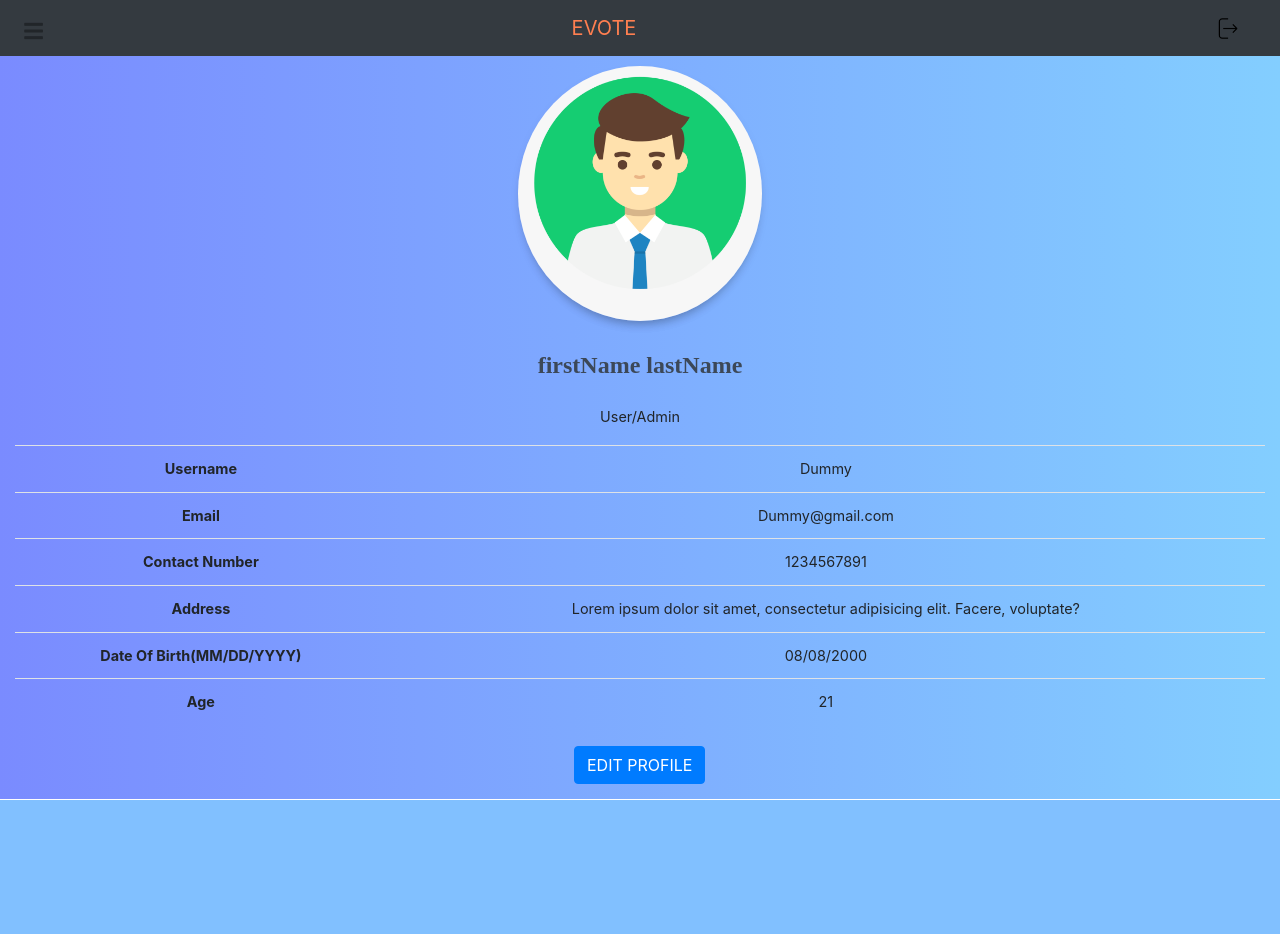
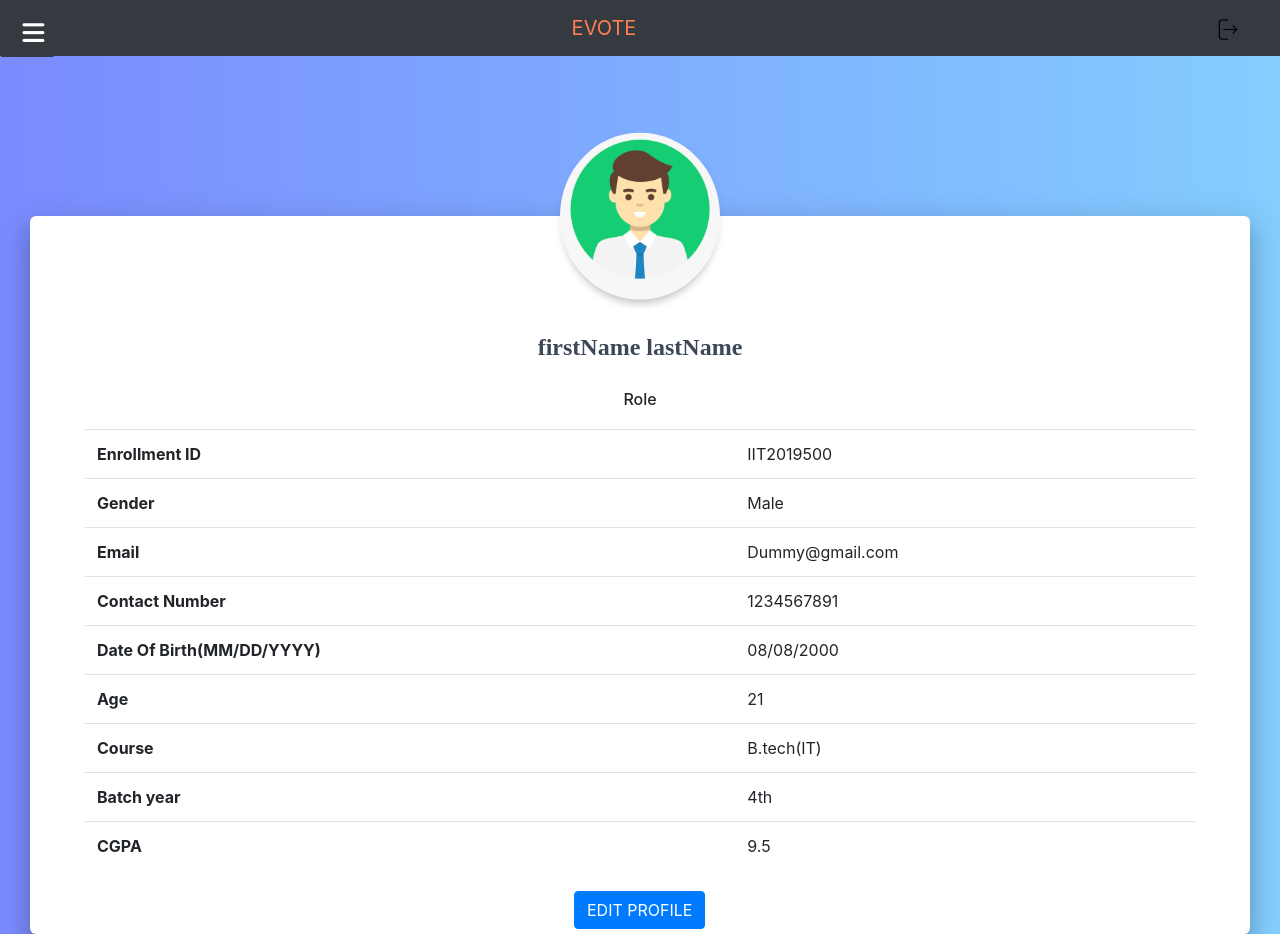
Before and after one commit to Cybertron-Avneesh/DBMS-Voting-System, a PHP site: page /voterprofile.html in a window 1280 px wide. Before the commit the page ends 800 px from the top, so only its background shows below. Run offline with PHP 8.4, Linux system fonts and the light colour scheme; some libraries are stand-ins or nearby versions.

Commit message:
Profile page updated

```diff
--- a/FRONTEND_PART/css/signup.css
+++ b/FRONTEND_PART/css/signup.css
@@ -4,7 +4,7 @@
   background-image: -webkit-linear-gradient(0deg, #766dff 0%, #88f3ff 100%);
   background-image: -ms-linear-gradient(0deg, #766dff 0%, #88f3ff 100%);
   background-size: 200% 100% !important;
-  height: calc(100vh - 56.9px);
+  height: 100vh;
 -webkit-animation: move 10s ease infinite;
         animation: move 10s ease infinite;
 transform: translate3d(0, 0, 0);
--- a/FRONTEND_PART/css/voterprofile.css
+++ b/FRONTEND_PART/css/voterprofile.css
@@ -1,128 +1,199 @@
-/*! CSS Used from: http://127.0.0.1:5501/FRONTEND_PART/css/main.css */
-*{margin:0;padding:0;box-sizing:border-box;}
-/*! CSS Used from: http://127.0.0.1:5501/FRONTEND_PART/css/profile.css */
-.name h6{margin-top:10px;margin-bottom:20px;}
-.title{font-size:x-large;}
-.profile-page .profile{text-align:center;}
-.profile-page .profile img{max-width:160px;width:100%;margin:0 auto;-webkit-transform:translate3d(0, -50%, 0);-moz-transform:translate3d(0, -50%, 0);-o-transform:translate3d(0, -50%, 0);-ms-transform:translate3d(0, -50%, 0);transform:translate3d(0, -50%, 0);}
-.img-raised{box-shadow:0 5px 15px -8px rgba(0, 0, 0, .24), 0 8px 10px -5px rgba(0, 0, 0, .2);}
-.rounded-circle{border-radius:50%!important;}
-.img-fluid{max-width:100%;height:auto;}
-.title{margin-top:30px;margin-bottom:25px;min-height:32px;color:#3C4858;font-weight:700;font-family:"Roboto Slab", "Times New Roman", serif;}
-.profile-page .profile .name{margin-top:-80px;}
-.btn{position:relative;padding:12px 30px;margin:.3125rem 1px;font-size:.75rem;font-weight:400;line-height:1.428571;text-decoration:none;text-transform:uppercase;letter-spacing:0;border:0;border-radius:.2rem;outline:0;transition:box-shadow .2s cubic-bezier(.4, 0, 1, 1), background-color .2s cubic-bezier(.4, 0, .2, 1);will-change:box-shadow, transform;}
-/*! CSS Used from: https://stackpath.bootstrapcdn.com/bootstrap/4.3.1/css/bootstrap.min.css */
-*,::after,::before{box-sizing:border-box;}
-h3,h6{margin-top:0;margin-bottom:.5rem;}
-img{vertical-align:middle;border-style:none;}
-table{border-collapse:collapse;}
-th{text-align:inherit;}
-button{border-radius:0;}
-button:focus{outline:1px dotted;outline:5px auto -webkit-focus-ring-color;}
-button{margin:0;font-family:inherit;font-size:inherit;line-height:inherit;}
-button{overflow:visible;}
-button{text-transform:none;}
-button{-webkit-appearance:button;}
-button::-moz-focus-inner{padding:0;border-style:none;}
-h3,h6{margin-bottom:.5rem;font-weight:500;line-height:1.2;}
-h3{font-size:1.75rem;}
-h6{font-size:1rem;}
-.img-fluid{max-width:100%;height:auto;}
-.container{width:100%;padding-right:15px;padding-left:15px;margin-right:auto;margin-left:auto;}
-@media (min-width:576px){
-.container{max-width:540px;}
+.name h6 {
+    margin-top: 10px;
+    margin-bottom: 20px;
 }
-@media (min-width:768px){
-.container{max-width:720px;}
+
+.title {
+    font-size: x-large;
 }
-@media (min-width:992px){
-.container{max-width:960px;}
+
+.fixed-top {
+    z-index: 1030;
+    left: 0;
+    right: 0;
 }
-@media (min-width:1200px){
-.container{max-width:1140px;}
+
+.profile-page .page-header {
+    height: 220px;
+    background-position: center;
 }
-.row{display:-ms-flexbox;display:flex;-ms-flex-wrap:wrap;flex-wrap:wrap;margin-right:-15px;margin-left:-15px;}
-.col-md-6{position:relative;width:100%;padding-right:15px;padding-left:15px;}
-@media (min-width:768px){
-.col-md-6{-ms-flex:0 0 50%;flex:0 0 50%;max-width:50%;}
-}
-.table{width:100%;margin-bottom:1rem;color:#212529;}
-.table td,.table th{padding:.75rem;vertical-align:top;border-top:1px solid #dee2e6;}
-.table-hover tbody tr:hover{color:#212529;background-color:rgba(0,0,0,.075);}
-.btn{display:inline-block;font-weight:400;color:#212529;text-align:center;vertical-align:middle;-webkit-user-select:none;-moz-user-select:none;-ms-user-select:none;user-select:none;background-color:transparent;border:1px solid transparent;padding:.375rem .75rem;font-size:1rem;line-height:1.5;border-radius:.25rem;transition:color .15s ease-in-out,background-color .15s ease-in-out,border-color .15s ease-in-out,box-shadow .15s ease-in-out;}
-@media (prefers-reduced-motion:reduce){
-.btn{transition:none;}
-}
-.btn:hover{color:#212529;text-decoration:none;}
-.btn:focus{outline:0;box-shadow:0 0 0 .2rem rgba(0,123,255,.25);}
-.btn:disabled{opacity:.65;}
-.btn-primary{color:#fff;background-color:#007bff;border-color:#007bff;}
-.btn-primary:hover{color:#fff;background-color:#0069d9;border-color:#0062cc;}
-.btn-primary:focus{box-shadow:0 0 0 .2rem rgba(38,143,255,.5);}
-.btn-primary:disabled{color:#fff;background-color:#007bff;border-color:#007bff;}
-.rounded-circle{border-radius:50%!important;}
-.flex-row{-ms-flex-direction:row!important;flex-direction:row!important;}
-.mr-auto{margin-right:auto!important;}
-.ml-auto{margin-left:auto!important;}
-@media print{
-*,::after,::before{text-shadow:none!important;box-shadow:none!important;}
-img,tr{page-break-inside:avoid;}
-h3{orphans:3;widows:3;}
-h3{page-break-after:avoid;}
-.container{min-width:992px!important;}
-.table{border-collapse:collapse!important;}
-.table td,.table th{background-color:#fff!important;}
-}
-/*! CSS Used from: http://127.0.0.1:5501/FRONTEND_PART/css/tailwind.min.css */
-img{border-style:none;}
-button{font-family:inherit;font-size:100%;line-height:1.15;margin:0;}
-button{overflow:visible;}
-button{text-transform:none;}
-button{-webkit-appearance:button;}
-button::-moz-focus-inner{border-style:none;padding:0;}
-button:-moz-focusring{outline:1px dotted ButtonText;}
-h3,h6{margin:0;}
-button{background-color:transparent;background-image:none;}
-button:focus{outline:1px dotted;outline:5px auto -webkit-focus-ring-color;}
-*,::after,::before{box-sizing:border-box;border-width:0;border-style:solid;border-color:#e2e8f0;}
-img{border-style:solid;}
-button{cursor:pointer;}
-table{border-collapse:collapse;}
-h3,h6{font-size:inherit;font-weight:inherit;}
-button{padding:0;line-height:inherit;color:inherit;}
-img{display:block;vertical-align:middle;}
-img{max-width:100%;height:auto;}
-.container{width:100%;}
-@media (min-width:640px){
-.container{max-width:640px;}
-}
-@media (min-width:768px){
-.container{max-width:768px;}
-}
-@media (min-width:1024px){
-.container{max-width:1024px;}
-}
-@media (min-width:1280px){
-.container{max-width:1280px;}
-}
-.flex{display:flex;}
-.table{display:table;}
-.flex-row{flex-direction:row;}
-.justify-center{justify-content:center;}
-.mr-auto{margin-right:auto;}
-.ml-auto{margin-left:auto;}
 
-.avatar{
+.page-header {
+    height: 100vh;
+    background-size: cover;
+    margin: 0;
+    padding: 0;
+    border: 0;
     display: flex;
     align-items: center;
+}
+
+.header-filter:after, .header-filter:before {
+    position: absolute;
+    z-index: 1;
+    width: 100%;
+    height: 100%;
+    display: block;
+    left: 0;
+    top: 0;
+    content: "";
+}
+
+.header-filter::before {
+    background-image: -moz-linear-gradient(0deg, #766dff 0%, #88f3ff 100%);
+    background-image: -webkit-linear-gradient(0deg, #766dff 0%, #88f3ff 100%);
+    background-image: -ms-linear-gradient(0deg, #766dff 0%, #88f3ff 100%);
+    background-size: 200% 100% !important;
+    -webkit-animation: move 10s ease infinite;
+    animation: move 10s ease infinite;
+    transform: translate3d(0, 0, 0);
+}
+
+.main-raised {
+    margin: -60px 30px 0;
+    border-radius: 6px;
+    box-shadow: 0 16px 24px 2px rgba(0, 0, 0, .14), 0 6px 30px 5px rgba(0, 0, 0, .12), 0 8px 10px -5px rgba(0, 0, 0, .2);
+}
+
+.main {
+    background: #FFF;
+    position: relative;
+    z-index: 3;
+}
+
+.profile-page .profile {
+    text-align: center;
+}
+
+.profile-page .profile img {
+    max-width: 160px;
+    width: 100%;
+    margin: 0 auto;
+    -webkit-transform: translate3d(0, -50%, 0);
+    -moz-transform: translate3d(0, -50%, 0);
+    -o-transform: translate3d(0, -50%, 0);
+    -ms-transform: translate3d(0, -50%, 0);
+    transform: translate3d(0, -50%, 0);
+}
+
+.img-raised {
+    box-shadow: 0 5px 15px -8px rgba(0, 0, 0, .24), 0 8px 10px -5px rgba(0, 0, 0, .2);
+}
+
+.rounded-circle {
+    border-radius: 50%!important;
+}
+
+.img-fluid, .img-thumbnail {
+    max-width: 100%;
+    height: auto;
+}
+
+.title {
+    margin-top: 30px;
+    margin-bottom: 25px;
+    min-height: 32px;
+    color: #3C4858;
+    font-weight: 700;
+    font-family: "Roboto Slab", "Times New Roman", serif;
+}
+
+.profile-page .description {
+    margin: 1.071rem auto 0;
+    max-width: 600px;
+    font-weight: 300;
+}
+
+.profile-page .profile-tabs {
+    margin-top: 4.284rem;
+}
+
+.tab-space {
+    padding: 20px 0 50px;
+}
+
+.profile-page .gallery {
+    margin-top: 3.213rem;
+    padding-bottom: 50px;
+}
+
+.profile-page .gallery img {
+    width: 100%;
+    margin-bottom: 2.142rem;
+}
+
+.profile-page .profile .name {
+    margin-top: -80px;
+}
+
+img.rounded {
+    border-radius: 6px!important;
+}
+
+.tab-content>.active {
+    display: block;
+}
+
+/*buttons*/
+
+.btn {
+    position: relative;
+    padding: 12px 30px;
+    margin: .3125rem 1px;
+    font-size: .75rem;
+    font-weight: 400;
+    line-height: 1.428571;
+    text-decoration: none;
+    text-transform: uppercase;
+    letter-spacing: 0;
+    border: 0;
+    border-radius: .2rem;
+    outline: 0;
+    transition: box-shadow .2s cubic-bezier(.4, 0, 1, 1), background-color .2s cubic-bezier(.4, 0, .2, 1);
+    will-change: box-shadow, transform;
+}
+
+.btn.btn-just-icon {
+    font-size: 20px;
+    height: 41px;
+    min-width: 41px;
+    width: 41px;
+    padding: 0;
+    overflow: hidden;
+    position: relative;
+    line-height: 41px;
+}
+
+.btn.btn-just-icon fa {
+    margin-top: 0;
+    position: absolute;
+    width: 100%;
+    transform: none;
+    left: 0;
+    top: 0;
+    height: 100%;
+    line-height: 41px;
+    font-size: 20px;
+}
+
+.btn.btn-link {
+    background-color: transparent;
+    color: #999;
+}
+
+body {
+    background-image: -moz-linear-gradient(0deg, #766dff 0%, #88f3ff 100%);
+    background-image: -webkit-linear-gradient(0deg, #766dff 0%, #88f3ff 100%);
+    background-image: -ms-linear-gradient(0deg, #766dff 0%, #88f3ff 100%);
+    background-size: 200% 100%;
+    -webkit-animation: move 10s ease infinite;
+    animation: move 10s ease infinite;
+    transform: translate3d(0, 0, 0);
+}
+.editcontainer{
+    display: flex;
     justify-content: center;
 }
-.img-raised{
-    width: 40%;
+#show-sidebar{
+    top: 4px;
 }
-@media screen and (max-width: 768px) {
-    .img-raised{
-        width: 30%;
-        padding-top: 10px;
-    }
-  }
--- a/FRONTEND_PART/signup.html
+++ b/FRONTEND_PART/signup.html
@@ -115,7 +115,7 @@
                                                 <input
                                                     type="text"
                                                     class="form-control"
-                                                    placeholder="Batchyear *"
+                                                    placeholder="Batch year *"
                                                     value=""
                                                 />
                                             </div>
--- a/FRONTEND_PART/voterprofile.html
+++ b/FRONTEND_PART/voterprofile.html
@@ -1,34 +1,34 @@
 <!DOCTYPE html>
-<html>
+<html lang="en">
 	<head>
 		<meta charset="UTF-8" />
+		<meta http-equiv="X-UA-Compatible" content="IE=edge" />
 		<meta name="viewport" content="width=device-width, initial-scale=1.0" />
-		<meta http-equiv="X-UA-Compatible" content="IE=edge" />
+		<title>Profile</title>
+		<link rel="stylesheet" href="css/main.css" />
+		<link rel="stylesheet" type="text/css" href="css/voterprofile.css" />
+
+		<link
+			rel="stylesheet"
+			href="https://stackpath.bootstrapcdn.com/bootstrap/4.3.1/css/bootstrap.min.css"
+			integrity="sha384-ggOyR0iXCbMQv3Xipma34MD+dH/1fQ784/j6cY/iJTQUOhcWr7x9JvoRxT2MZw1T"
+			crossorigin="anonymous"
+		/>
 		<script src="//maxcdn.bootstrapcdn.com/bootstrap/4.0.0/js/bootstrap.min.js"></script>
 		<script src="//cdnjs.cloudflare.com/ajax/libs/jquery/3.2.1/jquery.min.js"></script>
-		<link
-			rel="stylesheet"
-			href="https://maxcdn.bootstrapcdn.com/bootstrap/4.0.0/css/bootstrap.min.css"
-			integrity="sha384-Gn5384xqQ1aoWXA+058RXPxPg6fy4IWvTNh0E263XmFcJlSAwiGgFAW/dAiS6JXm"
-			crossorigin="anonymous"
-		/>
-		<link href="https://use.fontawesome.com/releases/v5.0.6/css/all.css" rel="stylesheet" />
-
-		<link rel="stylesheet" href="css/main.css" />
-		<link rel="stylesheet" href="css/voterprofile.css">
 		<script src="js/main.js"></script>
-		<title>Voter Profile</title>
+		<script src="https://kit.fontawesome.com/b90adf908b.js" crossorigin="anonymous"></script>
 	</head>
 
-	<body>
-		<nav class="navbar navbar-dark bg-dark">
+	<body class="profile-page">
+		<nav class="navbar navbar-dark bg-dark" style="z-index: 2;">
 			<a class="navbar-brand mx-auto" href="#" style="color: coral">EVOTE</a>
 			<a class="nav-link" href="#">
 				<img src="images/logout.png" alt="" style="width: 40px" />
 			</a>
 	</nav>
-		<div class="page-wrapper chiller-theme">
-			<a id="show-sidebar" class="btn btn-lg btn-dark" href="#">
+	<div class="page-wrapper chiller-theme" >
+		<a id="show-sidebar" class="btn btn-lg btn-dark" href="#" style="z-index: 2;">
 			<i class="fas fa-lg fa-bars"></i>
 		</a>
 		<nav id="sidebar" class="sidebar-wrapper">
@@ -81,7 +81,7 @@
 						<li>
 							<a href="#">
 								<i class="fa fa-folder"></i>
-									<span>Cast vote</span>
+								<span>Vote now</span>
 							</a>
 						</li>
 
@@ -106,9 +106,7 @@
 	</div>
 	<!-- sidebar-wrapper  -->
 
-		<!-- Add your Div here  -->
-
-		<div class="intro-area">
+		<div class="page-header header-filter" data-parallax="true"></div>
 		<div class="main main-raised">
 			<div class="profile-content">
 				<div class="container">
@@ -116,23 +114,31 @@
 						<div class="col-md-6 ml-auto mr-auto">
 							<div class="profile">
 								<div class="avatar">
-										<img src="./images/profile-pic.png" alt="Circle Image"
-											class="img-raised rounded-circle img-fluid">
+									<img
+										src="./images/profile-pic.png"
+										alt="Circle Image"
+										class="img-raised rounded-circle img-fluid"
+									/>
 								</div>
 								<div class="name">
 									<h3 class="title">firstName lastName</h3>
-										<h6>User/Admin</h6>
+									<h6>Role</h6>
 								</div>
 							</div>
 						</div>
 					</div>
-						<div style="overflow-x:auto;">
+					<div style="overflow-x: auto">
 						<table class="table table-hover">
 							<tbody>
 								<tr>
-										<th scope="row">Username</th>
-										<td>Dummy</td>
+									<th scope="row">Enrollment ID</th>
+									<td>IIT2019500</td>
 								</tr>
+								<tr>
+									<th scope="row">Gender</th>
+									<td>Male</td>
+								</tr>
+
 								<tr>
 									<th scope="row">Email</th>
 									<td>Dummy@gmail.com</td>
@@ -142,10 +148,6 @@
 									<td>1234567891</td>
 								</tr>
 								<tr>
-										<th scope="row">Address</th>
-										<td>Lorem ipsum dolor sit amet, consectetur adipisicing elit. Facere, voluptate?</td>
-									</tr>
-									<tr>
 									<th scope="row">Date Of Birth(MM/DD/YYYY)</th>
 									<td>08/08/2000</td>
 								</tr>
@@ -153,13 +155,25 @@
 									<th scope="row">Age</th>
 									<td>21</td>
 								</tr>
+								<tr>
+									<th scope="row">Course</th>
+									<td>B.tech(IT)</td>
+								</tr>
+								<tr>
+									<th scope="row">Batch year</th>
+									<td>4th</td>
+								</tr>
+								<tr>
+									<th scope="row">CGPA</th>
+									<td>9.5</td>
+								</tr>
+
 							</tbody>
 						</table>
 					</div>
 
-						<div class="flex flex-row justify-center">
+					<div class="editcontainer">
 						<button class="btn btn-primary">Edit Profile</button>
-						</div>
 					</div>
 				</div>
 			</div>
```
Lines whose indentation alone changed are shown as unchanged.
